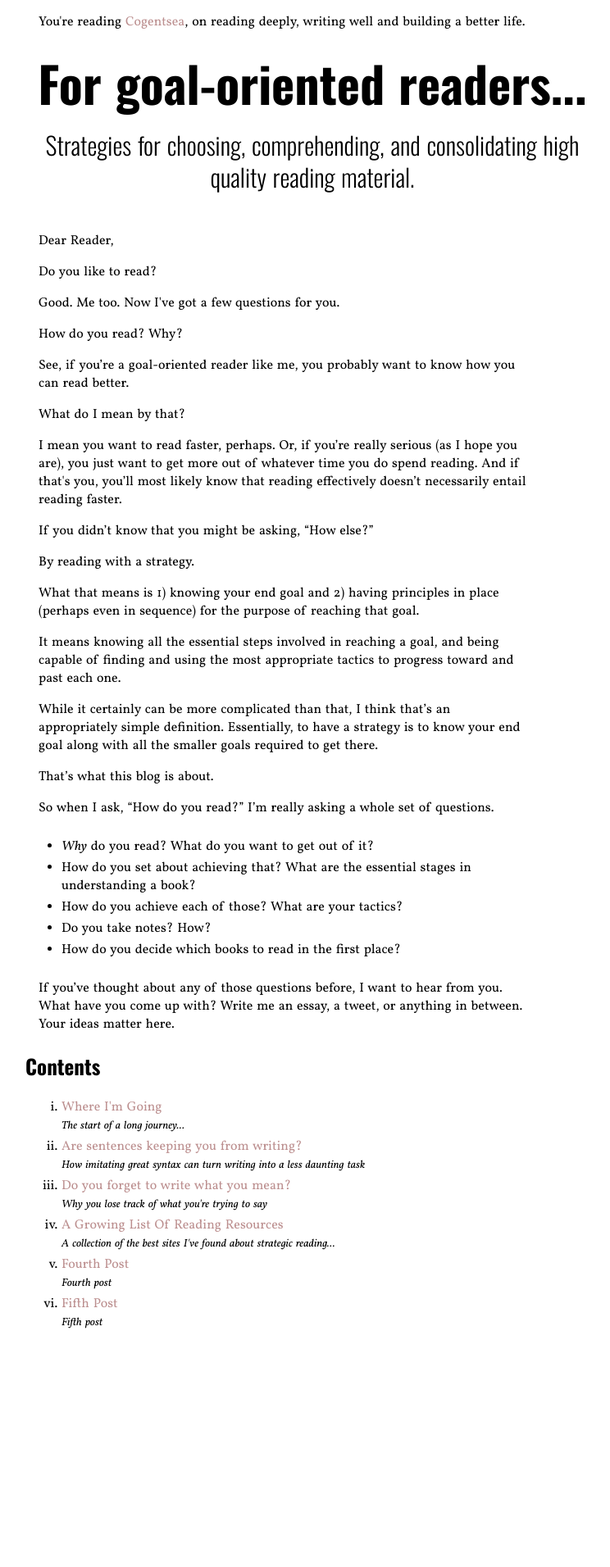
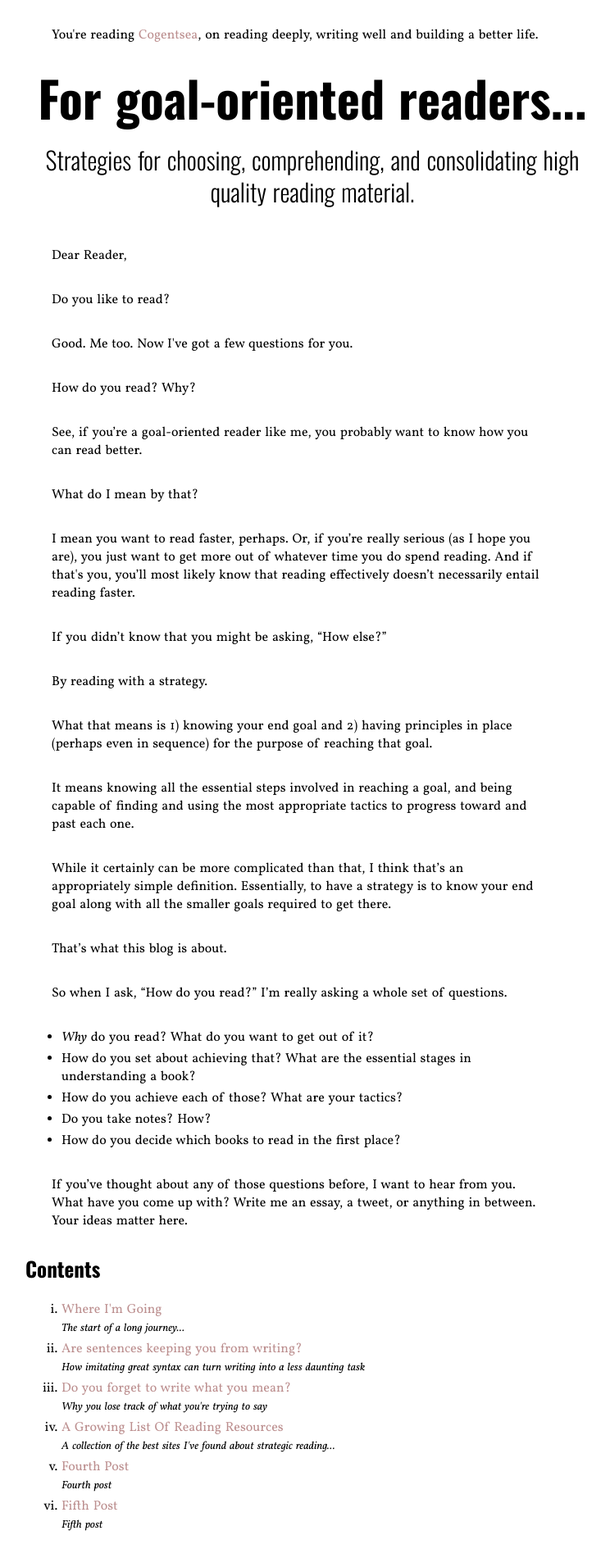
Before and after one commit to jacksoncusick/cogentsea, a Jekyll site: the page built from index.html, in a window 1280 px wide. Shown: the whole page at 82% size, without its empty margins (259-1003 px from the left). Built offline with Jekyll 4.4.1, drawn with Linux system fonts in a browser that asks for light colours; the list of posts is cut into pages by our own code; before the commit the page ends 1665 px from its top, so only the background shows below that.

Commit message:
Update og_main.css

```diff
--- a/stylesheets/og_main.css
+++ b/stylesheets/og_main.css
@@ -71,7 +71,7 @@ p, ul, ol {
 	color: #000000;
 }
 p {
-	margin: 1em;
+	margin: 2em;
 }
 .dear-reader {
 	margin-top: 3em;
```
